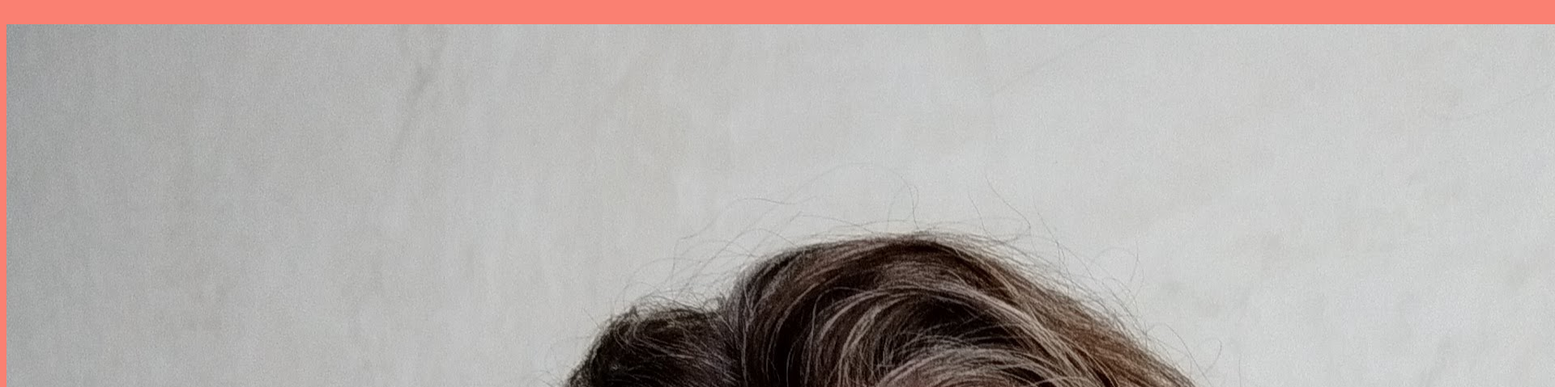
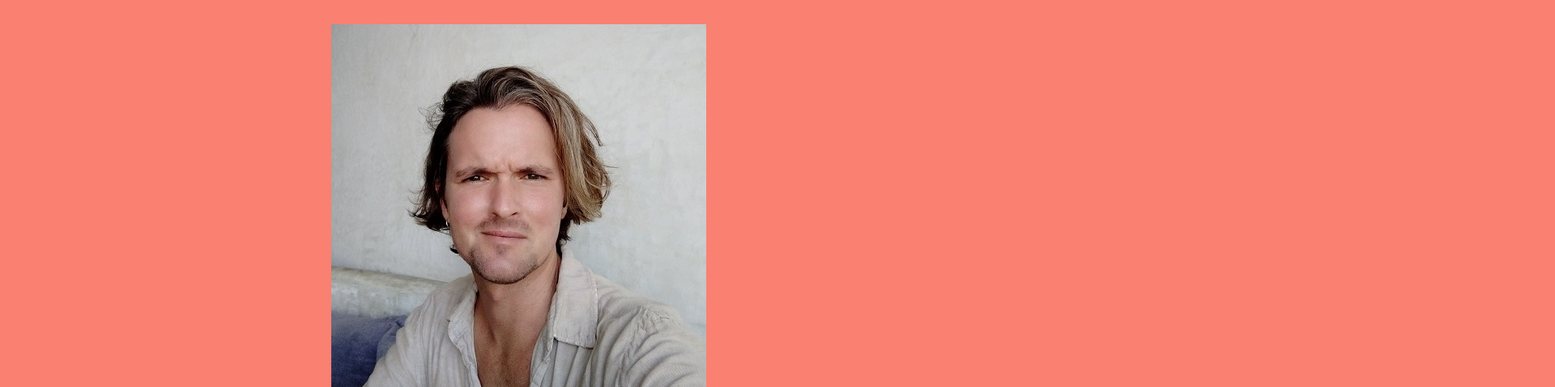
Before and after one commit to cameron-read/cameron-read.github.io, a plain HTML site: page index.html in a window 1280 px wide. Shown: the part 137-616 px from the top of the page at 81% size, 1920 px wide, since content can reach past the window. Drawn offline with Linux system fonts and the light colour scheme; a web font is replaced by a local one.

Commit message:
final jpg

```diff
--- a/index.html
+++ b/index.html
@@ -25,7 +25,7 @@
   <h1 class="headers"> Cameron Read </h1>
 
   <div>
-    <img src="cameron-read.jpg" class="center">
+    <img src="cameron-read 2.jpg" class="center">
   </div>
 
   <a id="about me"></a>
```
Also changed, not shown: cameron-read.jpg (deleted), nikau-1.jpg (deleted).
